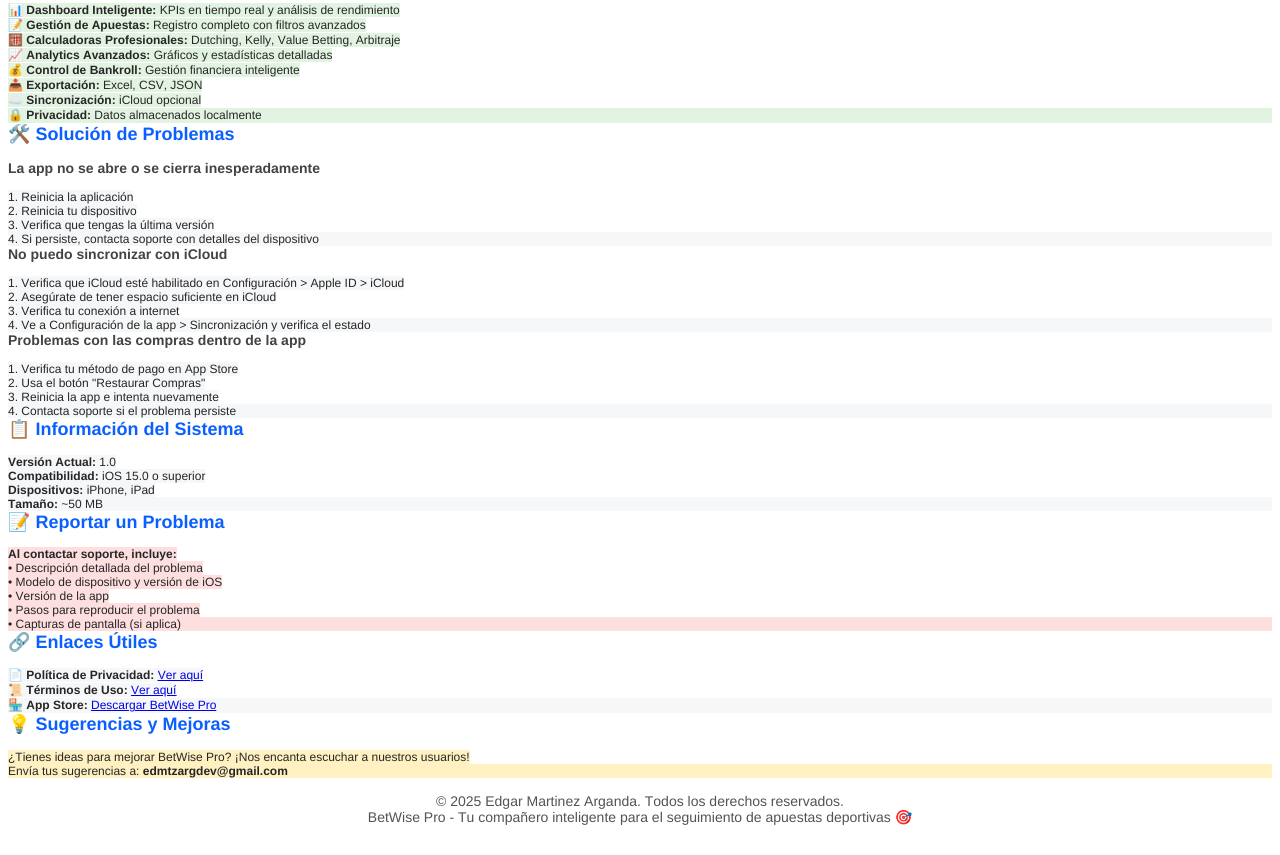
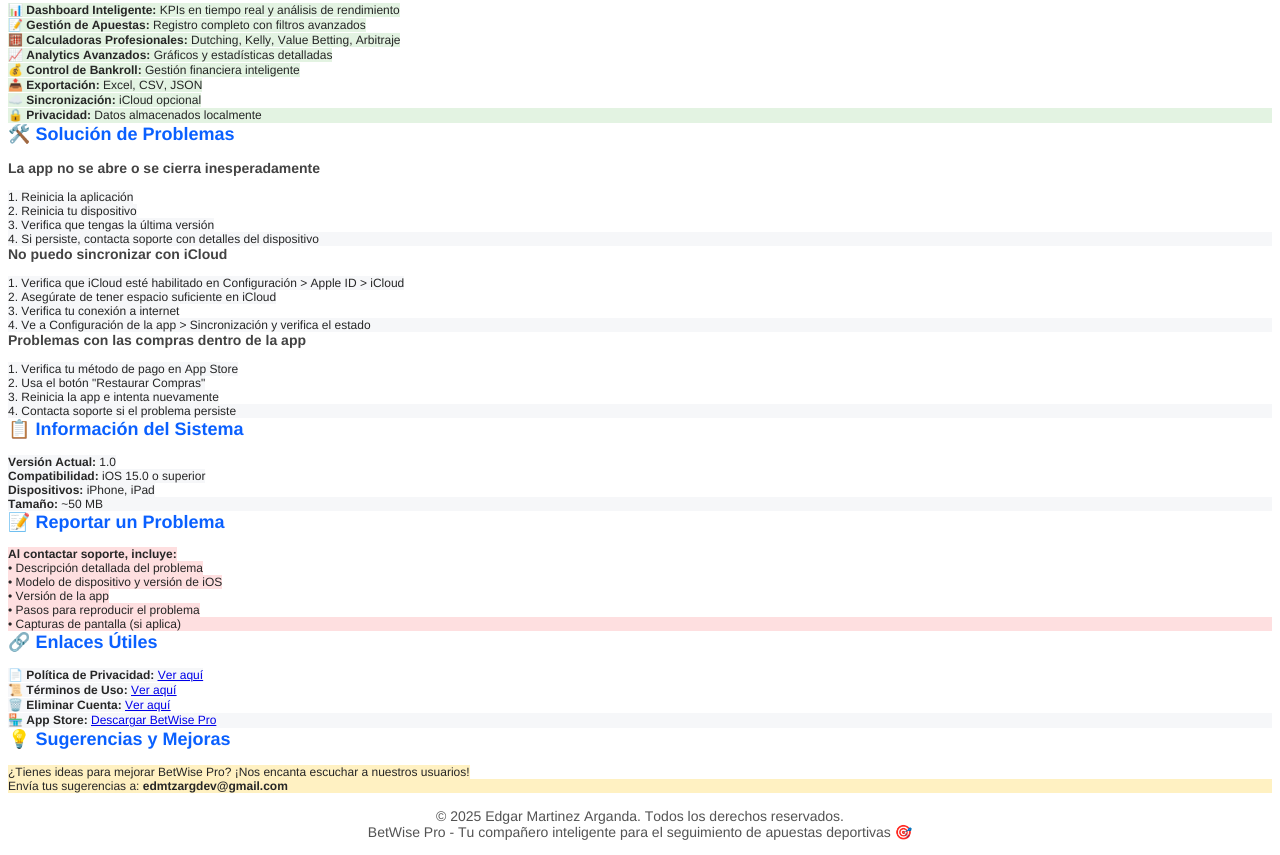
Before and after one commit to EDmtzarg/betwise-pro-support, a plain HTML site: page docs/support.html in a window 1280 px wide. Shown: the part 429-1284 px from the top of the page. Drawn offline with Linux system fonts and the light colour scheme.

Commit message:
Add delete account navigation links to index.html and support.html

```diff
--- a/docs/support.html
+++ b/docs/support.html
@@ -96,7 +96,7 @@
 <h2 style="margin: 0.0px 0.0px 14.9px 0.0px; font: 18.0px 'Helvetica Neue'; color: #0a60ff; -webkit-text-stroke: #0a60ff"><span class="s4">🔗</span><span class="s2"><b> Enlaces Útiles</b></span></h2>
 <p class="p5"><span class="s5">📄</span><span class="s6"><b> Política de Privacidad:</b> <a href="file:///Users/edmtzarg/Desktop/betwise-pro-support/docs/privacy.html"><span class="s10">Ver aquí</span></a></span></p>
 <p class="p5"><span class="s5">📜</span><span class="s6"><b> Términos de Uso:</b> <a href="file:///Users/edmtzarg/Desktop/betwise-pro-support/docs/terms.html"><span class="s10">Ver aquí</span></a></span></p>
-<p class="p11"><span class="s11">🏪</span><span class="s12"><b> App Store:</b> </span><span class="s13">Descargar BetWise Pro</span></p>
+<p class="p5"><span class="s5">🗑️</span><span class="s6"><b> Eliminar Cuenta:</b> <a href="delete-account.html"><span class="s10">Ver aquí</span></a></span></p><p class="p11"><span class="s11">🏪</span><span class="s12"><b> App Store:</b> </span><span class="s13">Descargar BetWise Pro</span></p>
 <h2 style="margin: 0.0px 0.0px 14.9px 0.0px; font: 18.0px 'Helvetica Neue'; color: #0a60ff; -webkit-text-stroke: #0a60ff"><span class="s4">💡</span><span class="s2"><b> Sugerencias y Mejoras</b></span></h2>
 <p class="p5"><span class="s14">¿Tienes ideas para mejorar BetWise Pro? ¡Nos encanta escuchar a nuestros usuarios!</span></p>
 <p class="p3"><span class="s2">Envía tus sugerencias a: <b>edmtzargdev@gmail.com</b><b></b></span></p>
```
Also changed, not shown: docs/index.html (+1 -1 lines).
